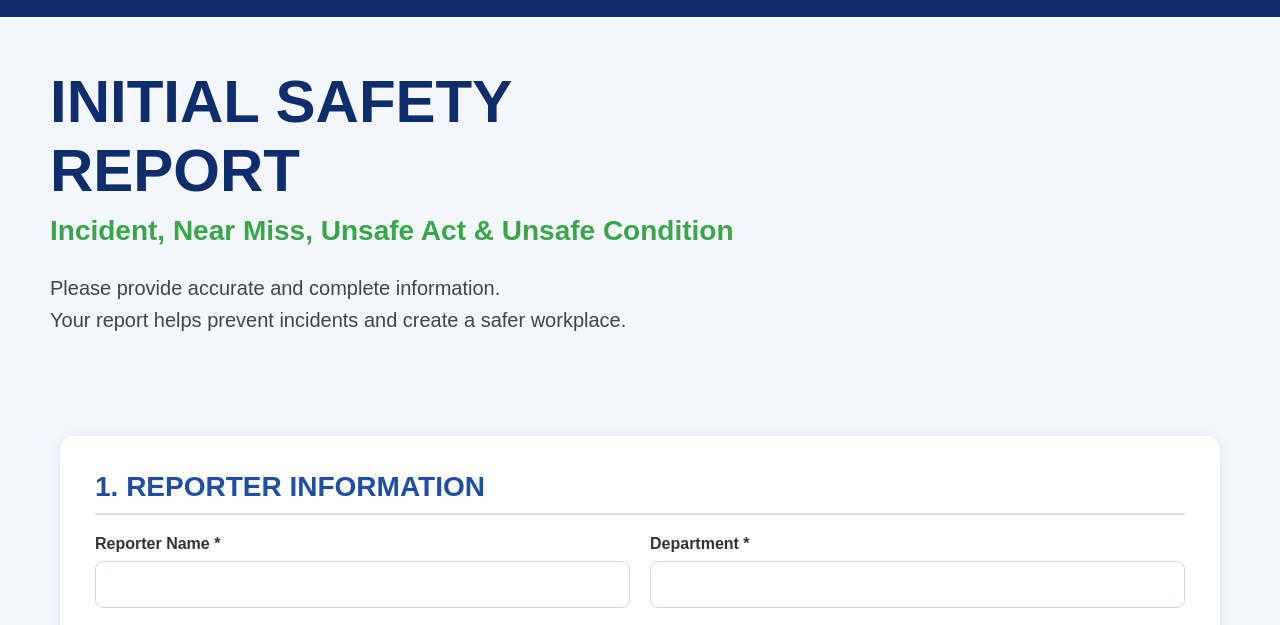
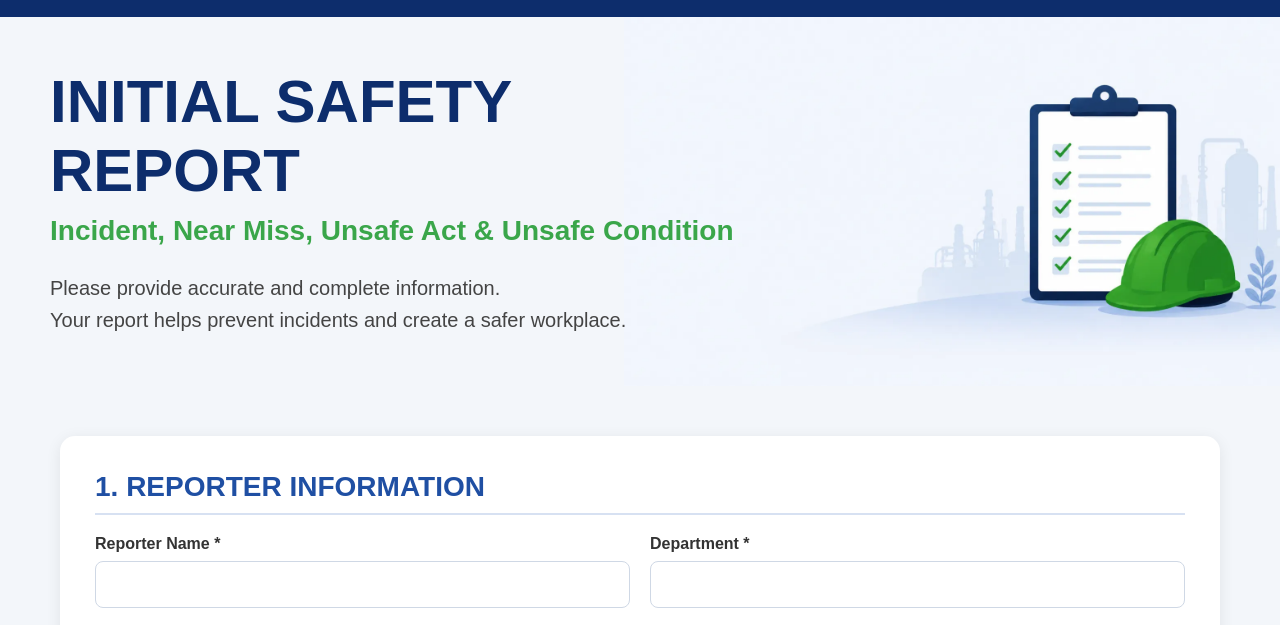
Before and after one commit to jojolagrimas-source/safety-report, a plain HTML site: page index.html in a window 1280 px wide. Shown: the part 103-728 px from the top of the page. Drawn offline with Linux system fonts and the light colour scheme.

Commit message:
index.html

```diff
--- a/index.html
+++ b/index.html
@@ -61,7 +61,7 @@
   display:flex;
   align-items:center;
 
-  background-image:url('banner.jpg');
+  background-image:url('banner.png');
   background-repeat:no-repeat;
   background-position:right center;
   background-size:contain;
```
